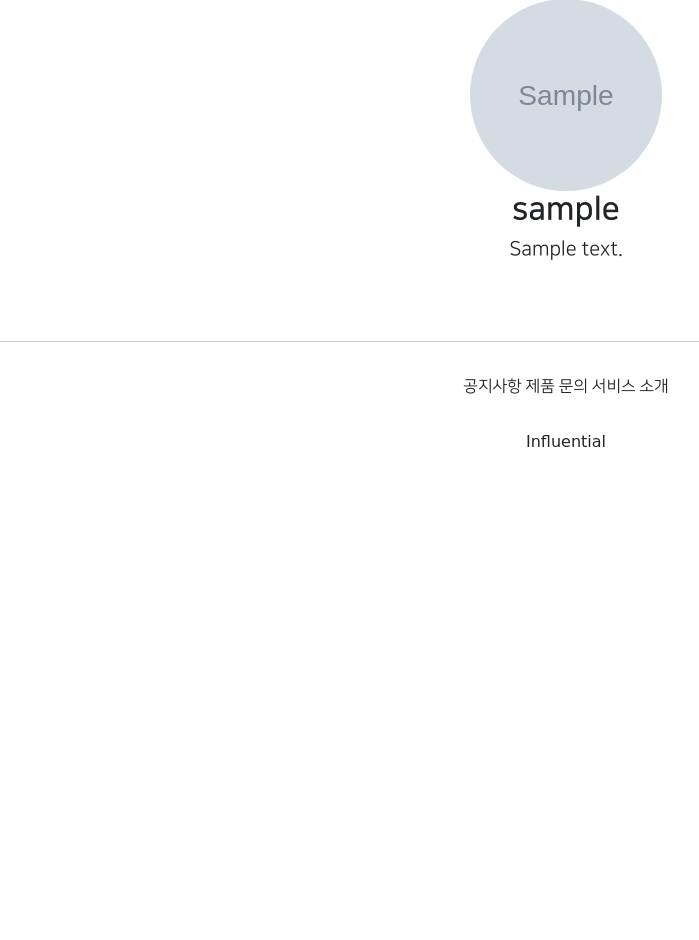
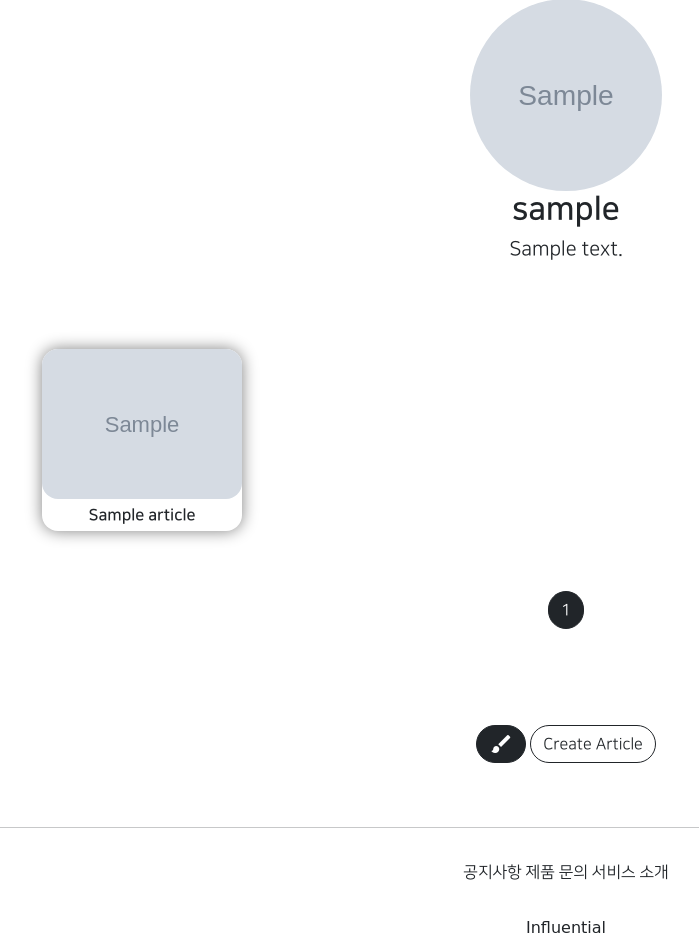
Before and after one commit to hokoro/cheon01copy, a Django app: page /accounts/detail/1 in a window 1280 px wide. Shown: the part 250-1190 px from the top of the page, without its empty margins (74-773 px from the left). Before the commit the page ends 697 px from the top, so only its background shows below. Run offline with Django 3.2, Linux system fonts and the light colour scheme; tables that the repository leaves empty hold one stand-in row (values such as "Sample post"); grey boxes marked "Sample" are stand-in pictures; parts of the project's set-up code (start-up, migrations or seed data) failed here and were passed over; some libraries are stand-ins or nearby versions; some web fonts are replaced.

Commit message:
8-19 commit 3

```diff
--- a/accountsappcopy/templates/accountsapp/detail.html
+++ b/accountsappcopy/templates/accountsapp/detail.html
@@ -34,4 +34,7 @@
         </div>
         {% endif %}
     </div>
+    <div>
+    {% include 'snippets/list_fragment.html' with article_list=object_list %}
+    </div>
 {% endblock %}
--- a/accountsappcopy/views.py
+++ b/accountsappcopy/views.py
@@ -8,10 +8,12 @@ from django.shortcuts import render
 from django.urls import reverse, reverse_lazy
 from django.utils.decorators import method_decorator
 from django.views.generic import CreateView, DetailView, UpdateView, DeleteView
+from django.views.generic.list import MultipleObjectMixin
 
 from accountsappcopy.decorators import account_ownership_required
 from accountsappcopy.forms import AccountCreationForm
 from accountsappcopy.models import HelloWorld
+from articleapp.models import Article
 
 
 @login_required(login_url=reverse_lazy('accountsapp:login'))
@@ -36,31 +38,43 @@ def hello_world(request):
 class AccountCreateView(CreateView):
     model = User
     form_class = UserCreationForm
-    #success_url = reverse_lazy('accountsapp:hello_world')
+    # success_url = reverse_lazy('accountsapp:hello_world')
     template_name = 'accountsapp/create.html'
+
     def get_success_url(self):
-        return reverse('accountsapp:detail',kwargs= {'pk':self.object.pk})
+        return reverse('accountsapp:detail', kwargs={'pk': self.object.pk})
 
-class AccountDetailView(DetailView):
+
+class AccountDetailView(DetailView, MultipleObjectMixin):
     model = User
     context_object_name = 'target_user'
     template_name = 'accountsapp/detail.html'
+    paginate_by = 20
+
+    def get_context_data(self, **kwargs):
+        article_list = Article.objects.filter(writer=self.object)
+        return super().get_context_data(object_list=article_list, **kwargs)
 
 
-has_ownership = [login_required,account_ownership_required]
-@method_decorator(has_ownership,'get')
-@method_decorator(has_ownership,'post')
+has_ownership = [login_required, account_ownership_required]
+
+
+@method_decorator(has_ownership, 'get')
+@method_decorator(has_ownership, 'post')
 class AccountUpdateView(UpdateView):
     model = User
     form_class = AccountCreationForm
-    #success_url = reverse_lazy('accountsapp:hello_world')
+    # success_url = reverse_lazy('accountsapp:hello_world')
     context_object_name = 'target_user'
     template_name = 'accountsapp/update.html'
+
     def get_success_url(self):
-        return reverse('accountsapp:detail',kwargs= {'pk':self.object.pk}) #accounts 는 계정이 바로 user 이기때문에 거치지 않고 바로 pk 를 받는다
+        return reverse('accountsapp:detail',
+                       kwargs={'pk': self.object.pk})  # accounts 는 계정이 바로 user 이기때문에 거치지 않고 바로 pk 를 받는다
 
-@method_decorator(has_ownership,'get')
-@method_decorator(has_ownership,'post')
+
+@method_decorator(has_ownership, 'get')
+@method_decorator(has_ownership, 'post')
 class AccountDeleteView(DeleteView):
     model = User
     success_url = reverse_lazy('accountsapp:hello_world')
```
